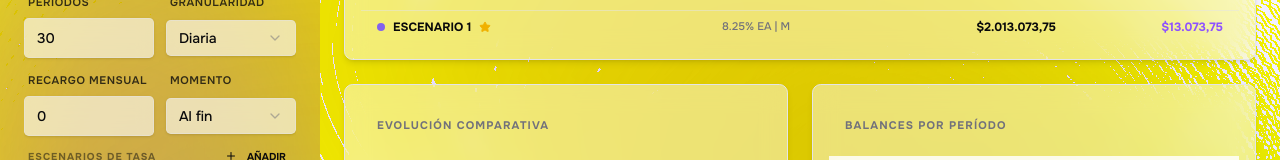
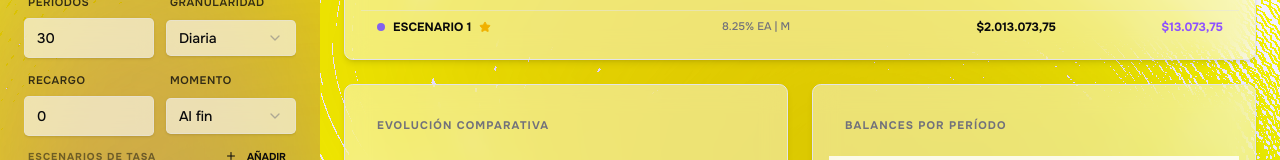
Before and after one commit to JuanLoaiza007/finormance, a Next.js app: page / in a window 1280 px wide. Shown: the part 202-362 px from the top of the page. Built offline with nearby package versions, Linux system fonts and the light colour scheme.

Commit message:
hotfix: remove text indicating monthly recharge

```diff
--- a/src/components/features/calc/CalculatorForm.jsx
+++ b/src/components/features/calc/CalculatorForm.jsx
@@ -157,7 +157,7 @@ export function CalculatorForm({ className }) {
             </Select>
           </FormField>
 
-          <FormField label="Recargo mensual">
+          <FormField label="Recargo">
             <Input
               type="number"
               className={inputClass}
```
